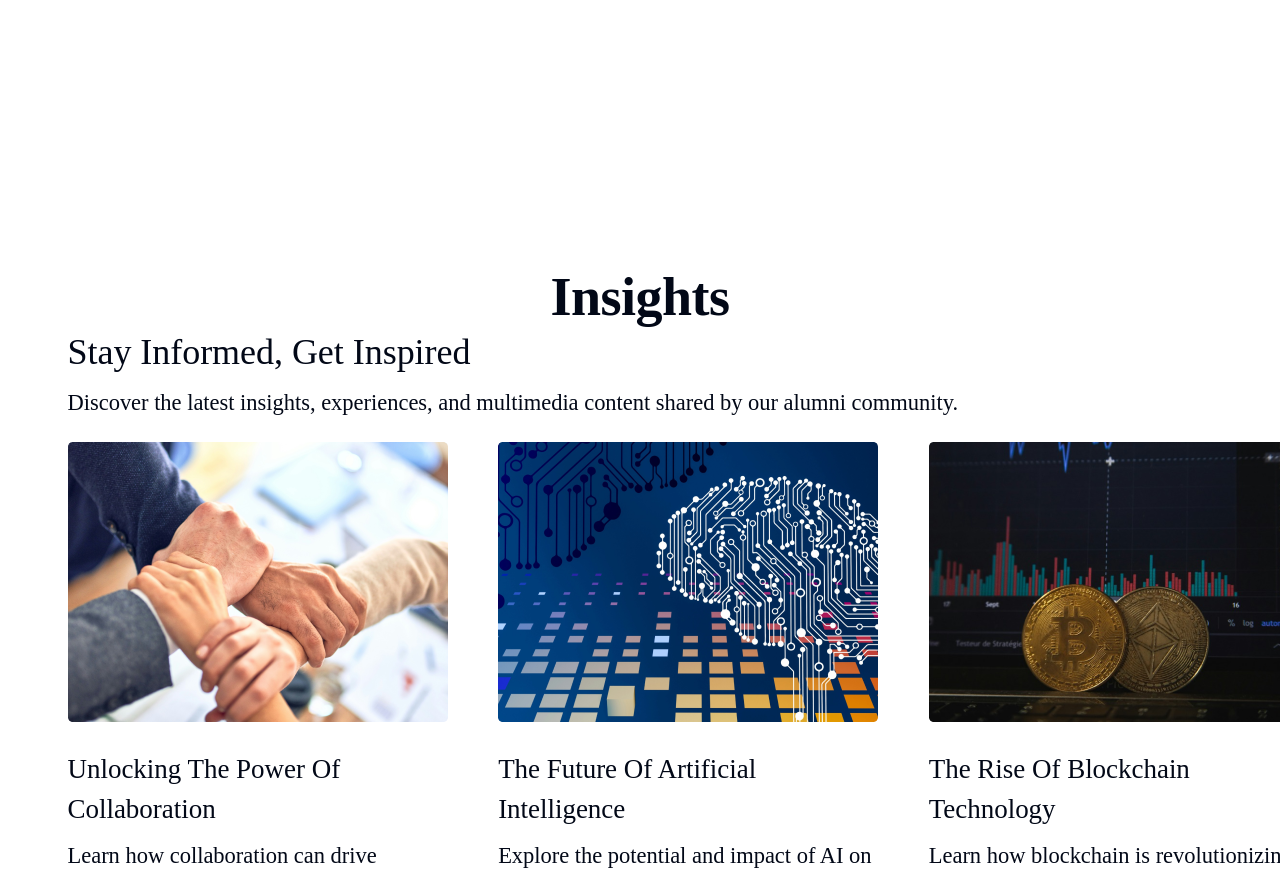
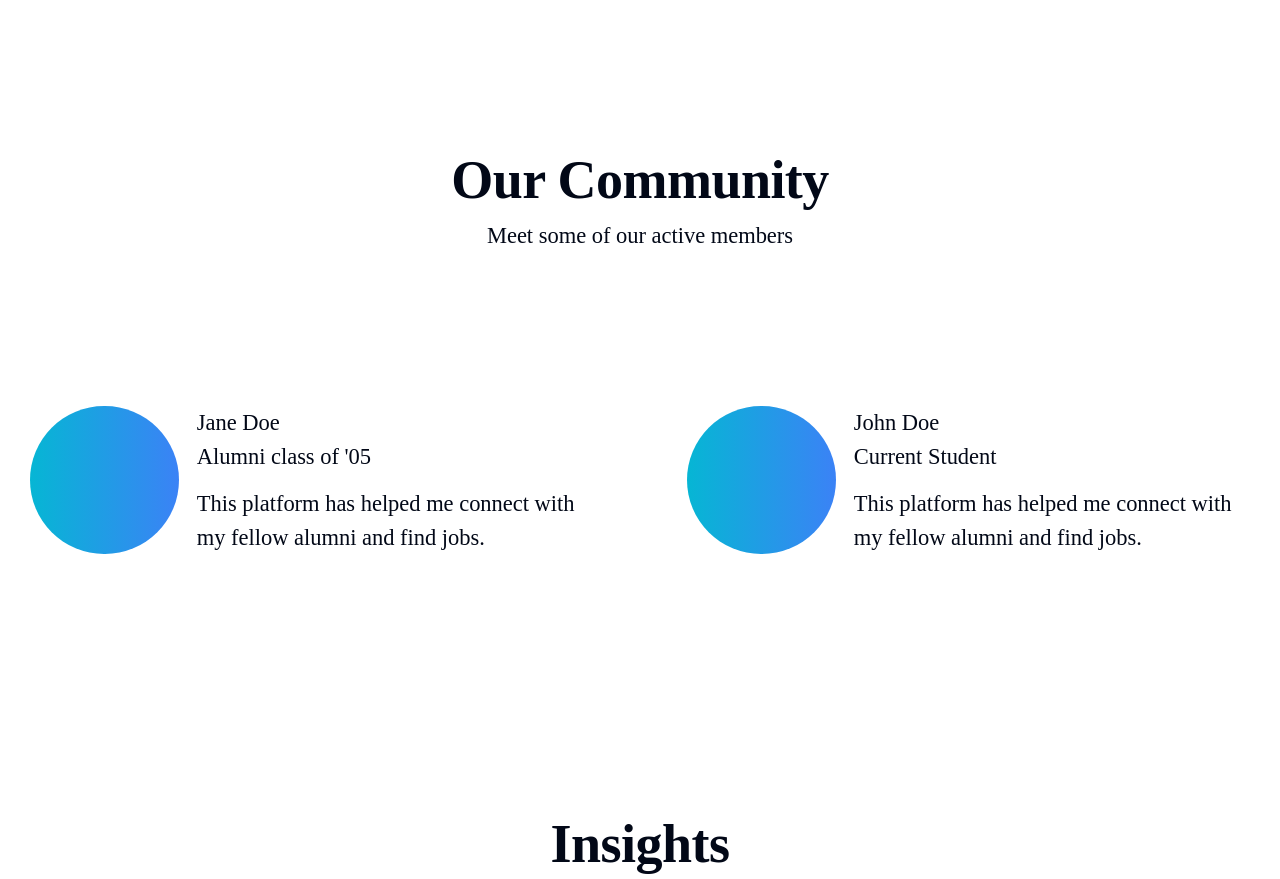
Before and after one commit to ngure1/UniVerse_frontend, a Next.js app: page /landing in a window 1280 px wide. Shown: the part 1480-2359 px from the top of the page. Built offline with nearby package versions, Linux system fonts and the light colour scheme.

Commit message:
chore: Add Community component to landing page

```diff
--- /dev/null
+++ b/src/app/landing/Community.jsx
@@ -0,0 +1,56 @@
+import React from "react";
+
+const Community = () => {
+  return (
+    <div className="flex pt-6 pb-0 flex-col gap-9 items-center justify-center">
+
+      <div className="flex flex-col justify-center items-center gap-1">
+        <p className="heading-2">Our community</p>
+        <p className="body-text text-center colou">Meet some of our active members</p>
+      </div>
+
+      <div className="flex w-[90rem] px-[0rem] py-[6.25rem] justify-center items-center gap-[5.25rem] ">
+
+        <div className="flex w-[31.25rem] items-center gap-4 flex-shrink-0">
+
+          {/* image */}
+          <div className="w-[8.25rem] h-[8.25rem]  flex-shrink-0 rounded-[8.25rem]  bg-gradient-to-r from-cyan-500 to-blue-500"></div>
+
+          <div className="flex flex-col justify-center items-start gap-3 self-stretch flex-1">
+            <div className="flex flex-col items-start">
+              <p className="body-text text-center">Jane Doe</p>
+              <p className="body-text text-center">Alumni class of '05</p>
+            </div>
+
+            <p className="self-stretch body-text">
+              This platform has helped me connect with my fellow alumni and find
+              jobs.
+            </p>
+          </div>
+        </div>
+
+        <div className="flex w-[31.25rem] items-center gap-4 flex-shrink-0">
+
+          {/* image */}
+          <div className="w-[8.25rem] h-[8.25rem]  flex-shrink-0 rounded-[8.25rem]  bg-gradient-to-r from-cyan-500 to-blue-500"></div>
+
+          <div className="flex flex-col justify-center items-start gap-3 self-stretch flex-1">
+            <div className="flex flex-col items-start">
+              <p className="body-text text-center">John Doe</p>
+              <p className="body-text text-center">Current Student</p>
+            </div>
+
+            <p className="self-stretch body-text">
+              This platform has helped me connect with my fellow alumni and find
+              jobs.
+            </p>
+          </div>
+        </div>
+
+      </div>
+
+    </div>
+  );
+};
+
+export default Community;
--- a/src/app/landing/index.js
+++ b/src/app/landing/index.js
@@ -3,3 +3,4 @@ export { default as Header } from './Header';
 export { default as Hero } from './Hero';
 export { default as Insights } from './Insights';
 export { default as InsightsCard } from './InsightsCard'
+export { default as Community } from './Community';
--- a/src/app/landing/page.jsx
+++ b/src/app/landing/page.jsx
@@ -4,6 +4,7 @@ import {
 	Header,
 	Hero,
 	Insights,
+	Community,
 } from "@/app/landing/index";
 import Footer from "@/components/ui/MyComponents/Footer";
 
@@ -15,6 +16,7 @@ const LandingPage = () => {
 				<Header />
 				<Hero />
 				<About />
+				<Community />
 				<Insights />
 				<Footer />
 			</div>
```
